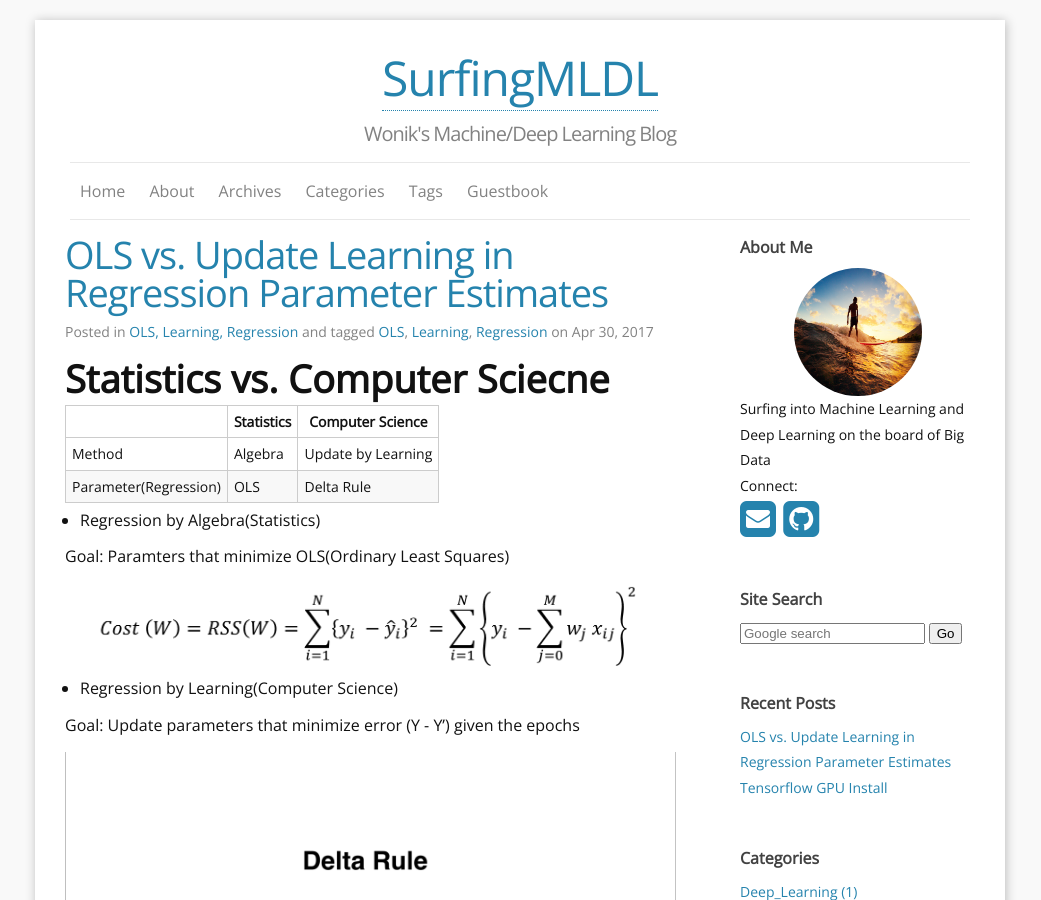
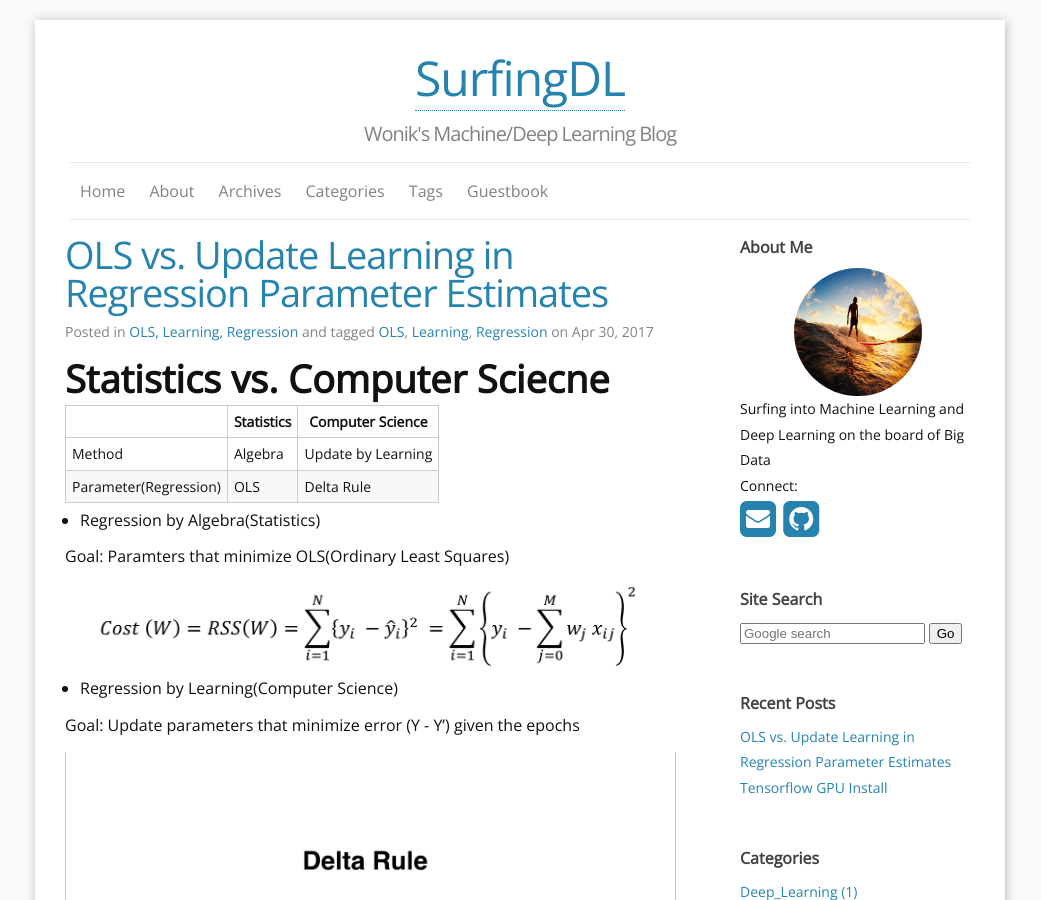
Before and after one commit to wonik/wonikjang.github.io, a Jekyll site: the page built from index.html, in a window 1280 px wide and 900 px high. Shown: the whole window, without its empty margins (120-1161 px from the left). Built offline with Jekyll 4.4.1, drawn with Linux system fonts in a browser that asks for light colours; nearby versions of some CDN libraries; the list of posts is cut into pages by our own code.

Commit message:
Update _config.yml

```diff
--- a/_config.yml
+++ b/_config.yml
@@ -1,5 +1,5 @@
 ## Site info:
-title: SurfingMLDL
+title: SurfingDL
 tagline: Wonik's Machine/Deep Learning Blog
 author: Wonik Jang
 email: jwimsms@gmail.com
```
